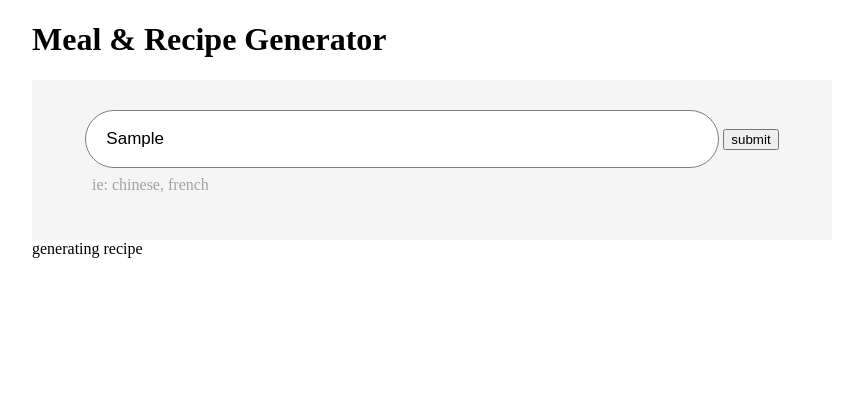
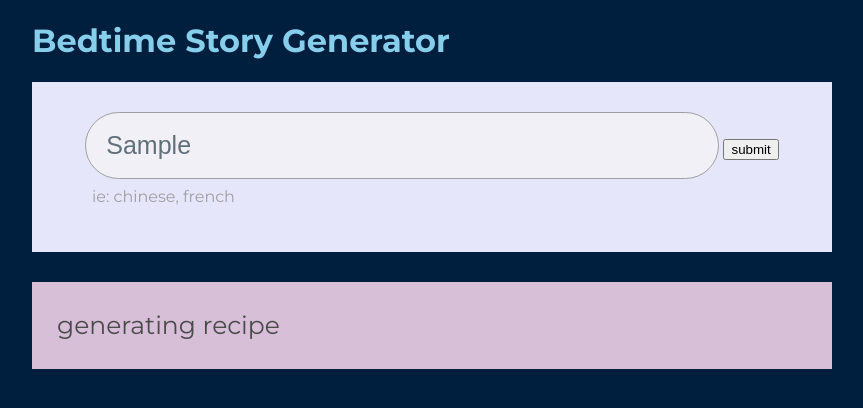
Before and after one commit to elleyjin/SheCodes-AI, a plain HTML site: page index.html in a window 1280 px wide. Both pictures are taken after typing "Sample" into the empty fields and a click on the input "submit". Shown: the whole page, without its empty margins (208-1071 px from the left). Drawn offline with nearby package versions, Linux system fonts and the light colour scheme; no server answers.

Commit message:
integrated API call

```diff
--- a/index.html
+++ b/index.html
@@ -3,12 +3,22 @@
   <head>
     <meta charset="UTF-8" />
     <meta name="viewport" content="width=device-width, initial-scale=1.0" />
+
     <link rel="stylesheet" href="styles.css" />
-    <title>Recipe Generator</title>
+    <link rel="preconnect" href="https://fonts.googleapis.com" />
+    <link rel="preconnect" href="https://fonts.gstatic.com" crossorigin />
+    <link
+      href="https://fonts.googleapis.com/css2?family=Montserrat:ital,wght@0,100..900;1,100..900&display=swap"
+      rel="stylesheet"
+    />
+    <script src="https://unpkg.com/axios/dist/axios.min.js"></script>
+    <script src="https://unpkg.com/typewriter-effect@latest/dist/core.js"></script>
+
+    <title>Bedtime Story Generator</title>
   </head>
   <body>
     <div class="container">
-      <h1>Meal & Recipe Generator</h1>
+      <h1>Bedtime Story Generator</h1>
       <div class="input-section">
         <form id="submit-btn">
           <input
@@ -16,12 +26,13 @@
             placeholder="Enter a type of cuisine"
             autocomplete="off"
             required
+            id="user-instruction"
           />
           <input type="submit" value="submit" />
         </form>
         <p class="hint">ie: chinese, french</p>
       </div>
-      <div id="result"></div>
+      <div id="result" class="story"></div>
     </div>
     <script src="index.js"></script>
   </body>
--- a/index.js
+++ b/index.js
@@ -1,11 +1,30 @@
-function handleResults(event) {
+function generateJokes(event) {
   event.preventDefault();
 
   let test = document.querySelector("#result");
+  test.innerHTML = "generating recipe";
 
-  test.innerHTML = "generating recipe";
+  let instruction = document.querySelector("#user-instruction");
+
+  let apiKey = "aed3fabf26t4afa48435e0ea0oed7b6e";
+
+  let context = `You are a friendly AI assistant that love children and love telling different bedtime stories. You should follow the user instructions. Your stories should be short and meaningful for kids. The stories should be shown with basic HTML format such as <p></p>.You should also read the text aloud when you generate the texts. You should also provide some illustration about the story.`;
+  let prompt = `User instructions: Generate a nice short bedtime story for children about ${instruction.value}`;
+  let apiUrl = `https://api.shecodes.io/ai/v1/generate?prompt=${prompt}&context=${context}&key=${apiKey}`;
+
+  axios.get(apiUrl).then(handleResponse);
+}
+
+function handleResponse(response) {
+  console.log(response.data);
+  new Typewriter("#result", {
+    strings: response.data.answer,
+    autoStart: true,
+    delay: 1,
+    cursor: null,
+  });
 }
 
 let submitButtonElement = document.querySelector("#submit-btn");
 
-submitButtonElement.addEventListener("submit", handleResults);
+submitButtonElement.addEventListener("submit", generateJokes);
--- a/styles.css
+++ b/styles.css
@@ -1,5 +1,16 @@
-/* body {
-} */
+body {
+  background: #001f3f;
+  color: #4a4a4a;
+
+  font-family: "Montserrat", sans-serif;
+  font-optical-sizing: auto;
+  font-weight: 400;
+  font-style: normal;
+}
+
+h1 {
+  color: #87ceeb;
+}
 
 form {
   text-align: center;
@@ -7,10 +18,13 @@ form {
 
 input[type="text"] {
   width: 80%;
-  font-size: 17px;
+  font-size: 25px;
   padding: 18px 20px;
   border-radius: 50px;
   border: 1px solid gray;
+  opacity: 0.7;
+  color: #2a3d45;
+  background: whitesmoke;
 }
 
 .container {
@@ -19,7 +33,7 @@ input[type="text"] {
 }
 
 .input-section {
-  background: whitesmoke;
+  background: #e6e6fa;
   padding: 30px;
 }
 
@@ -29,3 +43,11 @@ input[type="text"] {
   margin-left: 30px;
   margin-top: 8px;
 }
+
+.story {
+  font-size: 25px;
+  background: #d8bfd8;
+  padding: 25px;
+  margin-top: 30px;
+  line-height: 1.5;
+}
```
